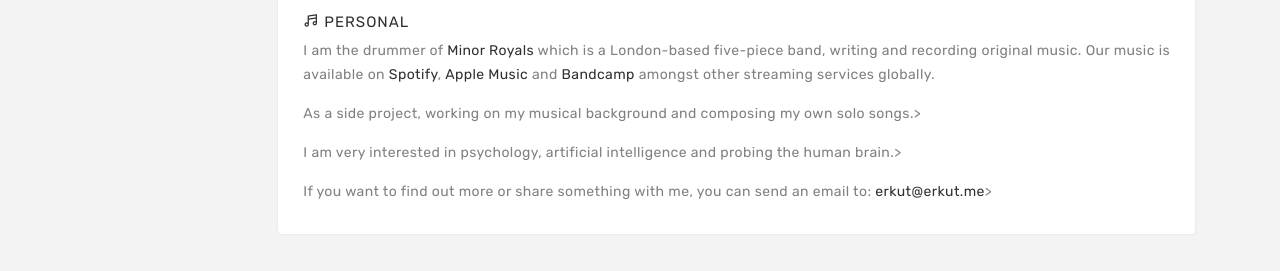
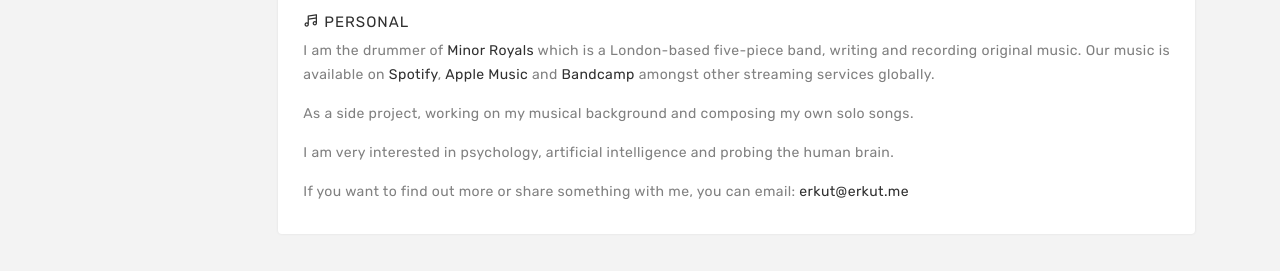
Before and after one commit to eevirgen/erk.github.io, a Jekyll site: the page built from index.html, in a window 1280 px wide. Shown: the part 706-977 px from the top of the page. Built offline with Jekyll 4.4.1, drawn with Linux system fonts in a browser that asks for light colours; nearby versions of some CDN libraries; some web fonts are replaced; library files that are not in the unit come from our copies.

Commit message:
redundants removed

```diff
--- a/index.html
+++ b/index.html
@@ -22,6 +22,6 @@
 <div class="space10"></div>
 <h2 class="h4"><i class="uil uil-music pr-5"></i>Personal</h2>
 <p><span data-nosnippet>I am the drummer of <a href="https://www.minorroyals.com/" target="_blank">Minor Royals</a> which is a London-based five-piece band, writing and recording original music. Our music is available on <a href="https://open.spotify.com/artist/2Zp22W2Qoa1ulHsp5QoGtg" target="_blank">Spotify</a>, <a href="https://music.apple.com/gb/artist/minor-royals/1498464032" target="_blank">Apple Music</a> and <a href="https://minorroyals.bandcamp.com/releases" target="_blank">Bandcamp</a> amongst other streaming services globally.</span></p>
-<p><span data-nosnippet>As a side project, working on my musical background and composing my own solo songs.</span>></p>
-<p><span data-nosnippet>I am very interested in psychology, artificial intelligence and probing the human brain.</span>></p>
-<p><span data-nosnippet>If you want to find out more or share something with me, you can send an email to: <a href="erkut@erkut.me">erkut@erkut.me</a></span>></p>
+<p><span data-nosnippet>As a side project, working on my musical background and composing my own solo songs.</span></p>
+<p><span data-nosnippet>I am very interested in psychology, artificial intelligence and probing the human brain.</span></p>
+<p><span data-nosnippet>If you want to find out more or share something with me, you can email: <a href="erkut@erkut.me">erkut@erkut.me</a></span></p>
```
